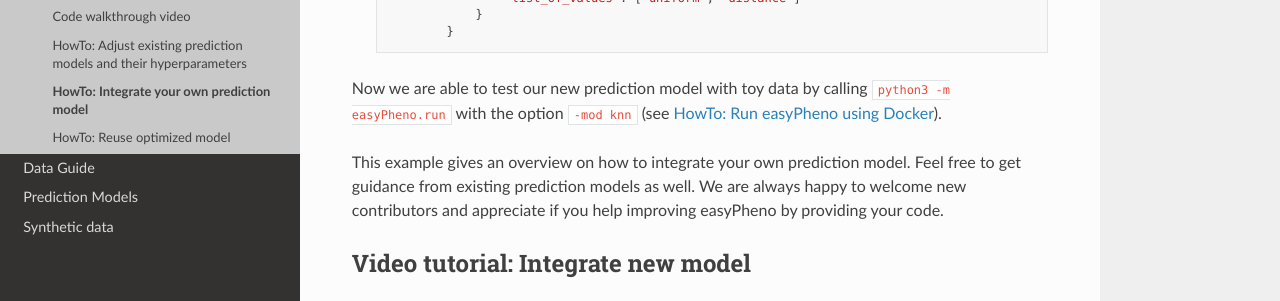
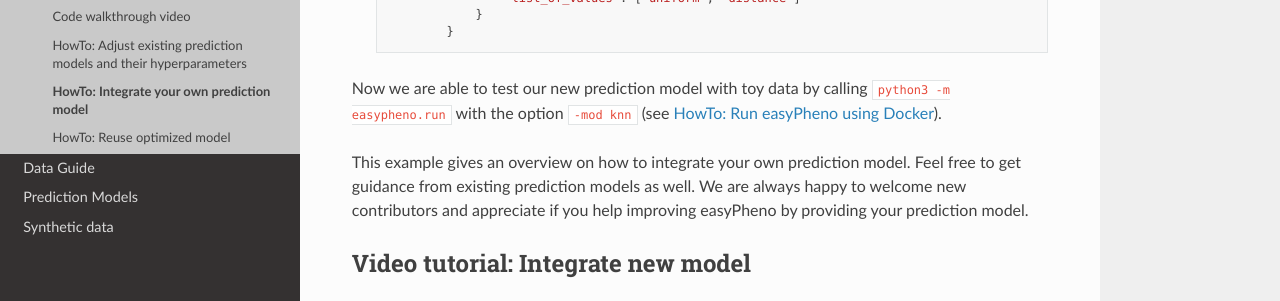
Before and after one commit to grimmlab/easyPheno, a Sphinx documentation site: the page built from docs/source/tutorials/tut_adv_add_new.rst, in a window 1280 px wide and 900 px high, scrolled down 3518 px. Shown: the part 432-733 px from the top of the window. Built offline with Sphinx 7.4.7 and the Read the Docs theme 2.0.0, drawn with Linux system fonts in a browser that asks for light colours; pages that are not in the unit, such as notebooks, are missing from menus; some of the changed text lies outside the part shown.

Commit message:
Update tut_adv_add_new.rst

```diff
--- a/docs/source/tutorials/tut_adv_add_new.rst
+++ b/docs/source/tutorials/tut_adv_add_new.rst
@@ -135,7 +135,7 @@
                 ...
 
 Now we need to define the two attributes and implement the two methods. We will use the standard ``'012'`` encoding in this case (see `here <https://github.com/grimmlab/easyPheno/blob/b9b5d5e588f4201f84eca8617601081e8d034f92/easypheno/preprocess/encoding_functions.py>`_ for information on the encodings).
-Further, we optimize the two hyperparameters ``n_neighbors`` and ``weights``. These need to be suggested to optuna via ``self.suggest_hyperparam_to_optuna(PARAM_NAME`` in ``define_model()`` and defined with their ranges in ``define_hyperparams_to_tune()`` (see `here <https://github.com/grimmlab/easyPheno/blob/main/easypheno/model/_base_model.py#L88>`_ for more information regarding the format and possible options for hyperparameter definition).
+Further, we optimize the two hyperparameters ``n_neighbors`` and ``weights``. These need to be suggested to Optuna via ``self.suggest_hyperparam_to_optuna(PARAM_NAME`` in ``define_model()`` and defined with their ranges in ``define_hyperparams_to_tune()`` (see `here <https://github.com/grimmlab/easyPheno/blob/main/easypheno/model/_base_model.py#L88>`_ for more information regarding the format and possible options for hyperparameter definition).
 Finally, we distinguish between ``'classification'`` and ``'regression'`` by using the inherited attribute ``self.task``.
 
     .. code-block::
@@ -186,10 +186,10 @@
                     }
                 }
 
-Now we are able to test our new prediction model with toy data by calling ``python3 -m easyPheno.run`` with the option ``-mod knn`` (see :ref:`HowTo: Run easyPheno using Docker`).
+Now we are able to test our new prediction model with toy data by calling ``python3 -m easypheno.run`` with the option ``-mod knn`` (see :ref:`HowTo: Run easyPheno using Docker`).
 
 This example gives an overview on how to integrate your own prediction model. Feel free to get guidance from existing prediction models as well.
-We are always happy to welcome new contributors and appreciate if you help improving easyPheno by providing your code.
+We are always happy to welcome new contributors and appreciate if you help improving easyPheno by providing your prediction model.
 
 
 Video tutorial: Integrate new model
```
Also changed, not shown: other parts of docs/source/tutorials/tut_adv_add_new.rst (+1 -1 lines).
